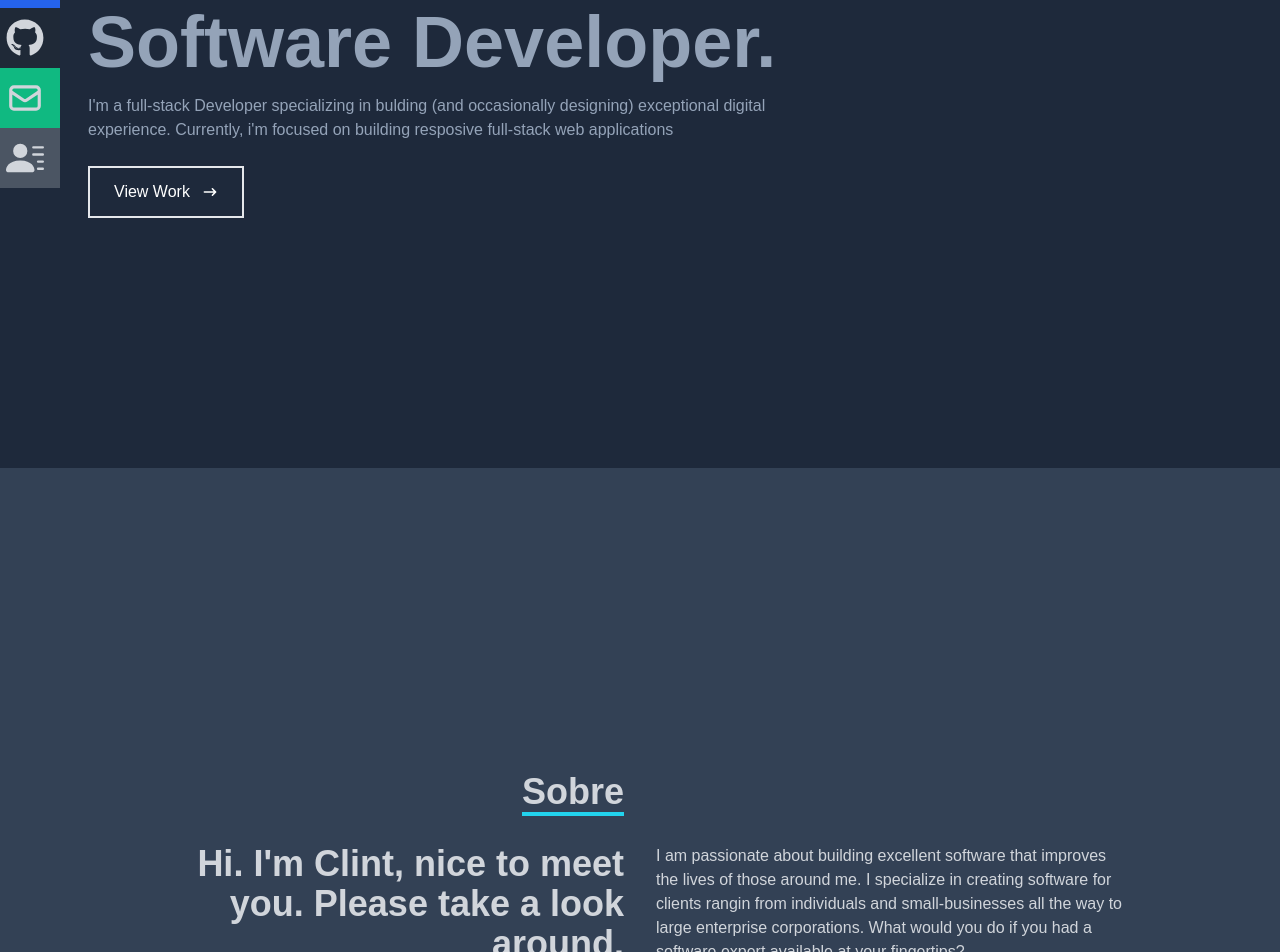
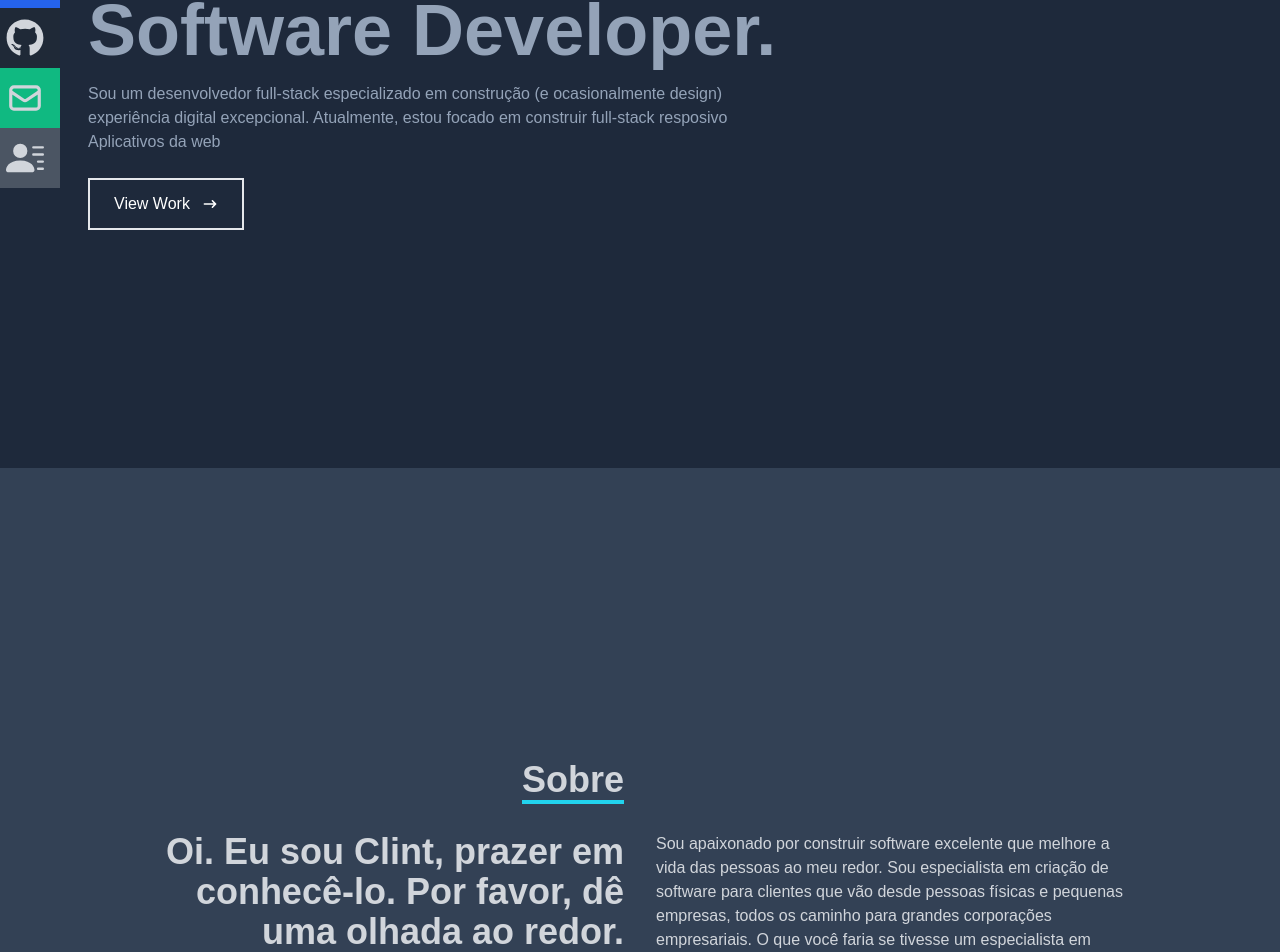
Before and after one commit to MarcosSkL/portifolioweb, a Next.js app: page / in a window 1280 px wide. Shown: the part 332-1284 px from the top of the page. Built offline with nearby package versions, Linux system fonts and the light colour scheme.

Commit message:
pequenas alterações no Sobre

```diff
--- a/src/components/About.tsx
+++ b/src/components/About.tsx
@@ -18,14 +18,14 @@ const About = () => {
           </div>
           <div className='max-w-[1000px] w-full grid sm:grid-cols-2 gap-8 px-4'>
             <div className='sm:text-right text-4xl font-bold'>
-              <p>Hi. I'm Clint, nice to meet you. Please take a look around.</p>
+              <p>Oi. Eu sou Clint, prazer em conhecê-lo. Por favor, dê uma olhada ao redor.</p>
             </div>
             <div>
-              <p>I am passionate about building excellent software that improves
-                the lives of those around me. I specialize in creating software
-                for clients rangin from individuals and small-businesses all the
-                way to large enterprise corporations. What would you do if you had
-                a software expert available at your fingertips?</p>
+              <p>Sou apaixonado por construir software excelente que melhore
+                a vida das pessoas ao meu redor. Sou especialista em criação de software
+                para clientes que vão desde pessoas físicas e pequenas empresas, todos os
+                caminho para grandes corporações empresariais. O que você faria se tivesse
+                um especialista em software disponível ao seu alcance?</p>
             </div>
           </div>
         </div>
--- a/src/components/Home.tsx
+++ b/src/components/Home.tsx
@@ -10,9 +10,9 @@ const Home = () => {
           <p className='text-cyan-300'>Olá, me chamo</p>
           <h1 className='text-4xl sm:text-7xl font-bold text-slate-200'>Marcos Bezerra</h1>
           <h2 className='text-4xl sm:text-7xl font-bold text-slate-400'>Software Developer.</h2>
-          <p className='text-slate-400 py-4 max-w-[700px]'>I'm a full-stack Developer specializing in bulding (and occasionally designing)
-            exceptional digital experience. Currently, i'm focused on building resposive full-stack
-            web applications</p>
+          <p className='text-slate-400 py-4 max-w-[700px]'>Sou um desenvolvedor full-stack especializado em construção (e ocasionalmente design)
+            experiência digital excepcional. Atualmente, estou focado em construir full-stack resposivo
+            Aplicativos da web</p>
           <div>
             <button className='text-white border-2 px-6 py-3 my-2 flex items-center hover:bg-cyan-500 hover:border-cyan-500'>
               View Work
```
